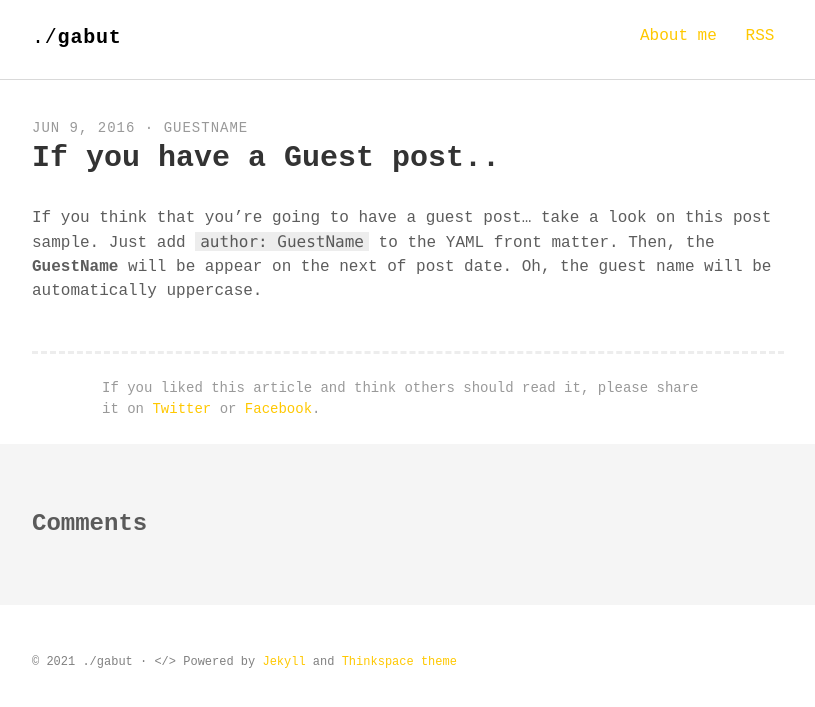
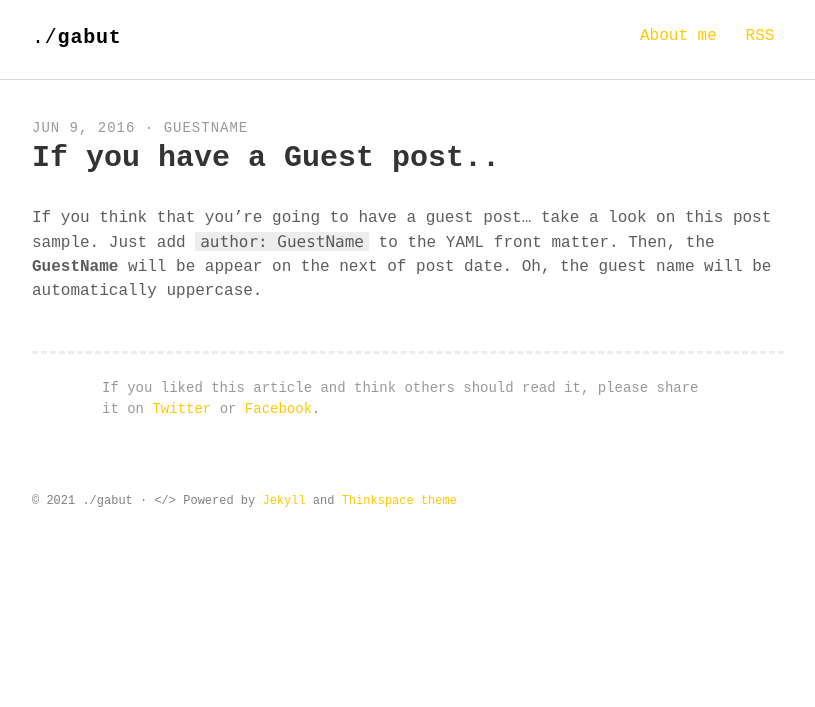
Before and after one commit to dotslashgabut/blog, a Jekyll site: the page built from _posts/2016-06-09-if-you-have-a-guest-post.md, in a window 1280 px wide. Shown: the top 707 px of the page, without its empty margins (232-1047 px from the left). Built offline with Jekyll 4.4.1, drawn with Linux system fonts in a browser that asks for light colours; some web fonts are replaced; comment, search, counter and statistics services are not loaded.

Commit message:
Update _config.yml

```diff
--- a/_config.yml
+++ b/_config.yml
@@ -9,8 +9,8 @@ cover         : "/assets/images/dotslashgabut.png" # image uri like logo/cover i
 
 google_analytics  : UA-XXXXX-XX
 twitter_username  : "dotslashgabut"
-comments_enabled  : true # if enabled (set to true), please provide your disqus_username
-disqus_shortname  : "dotslashgabut"
+comments_enabled  : false # if enabled (set to true), please provide your disqus_username
+disqus_shortname  : ""
 postshare_enabled : true
 
 # Build settings
```
